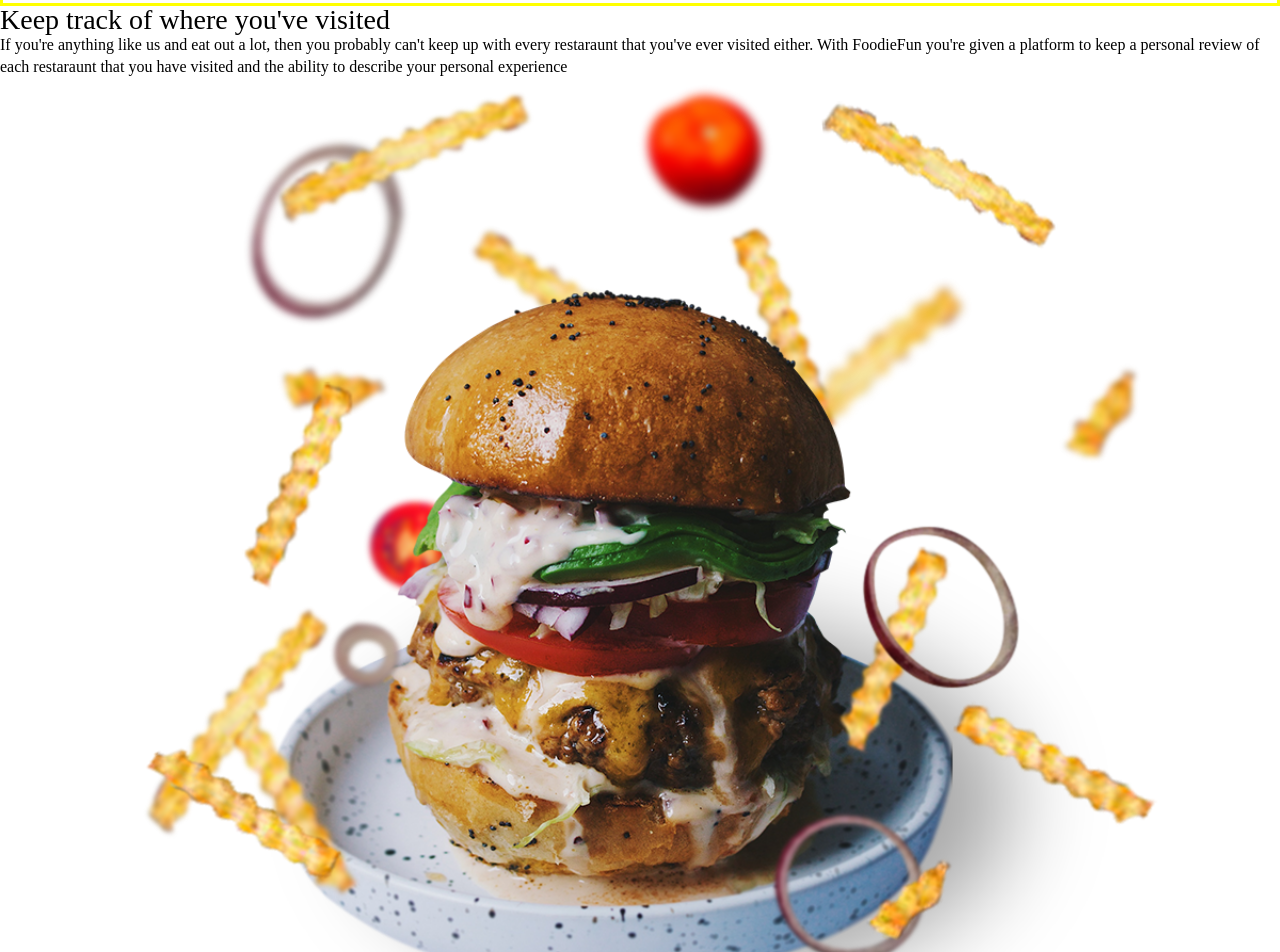
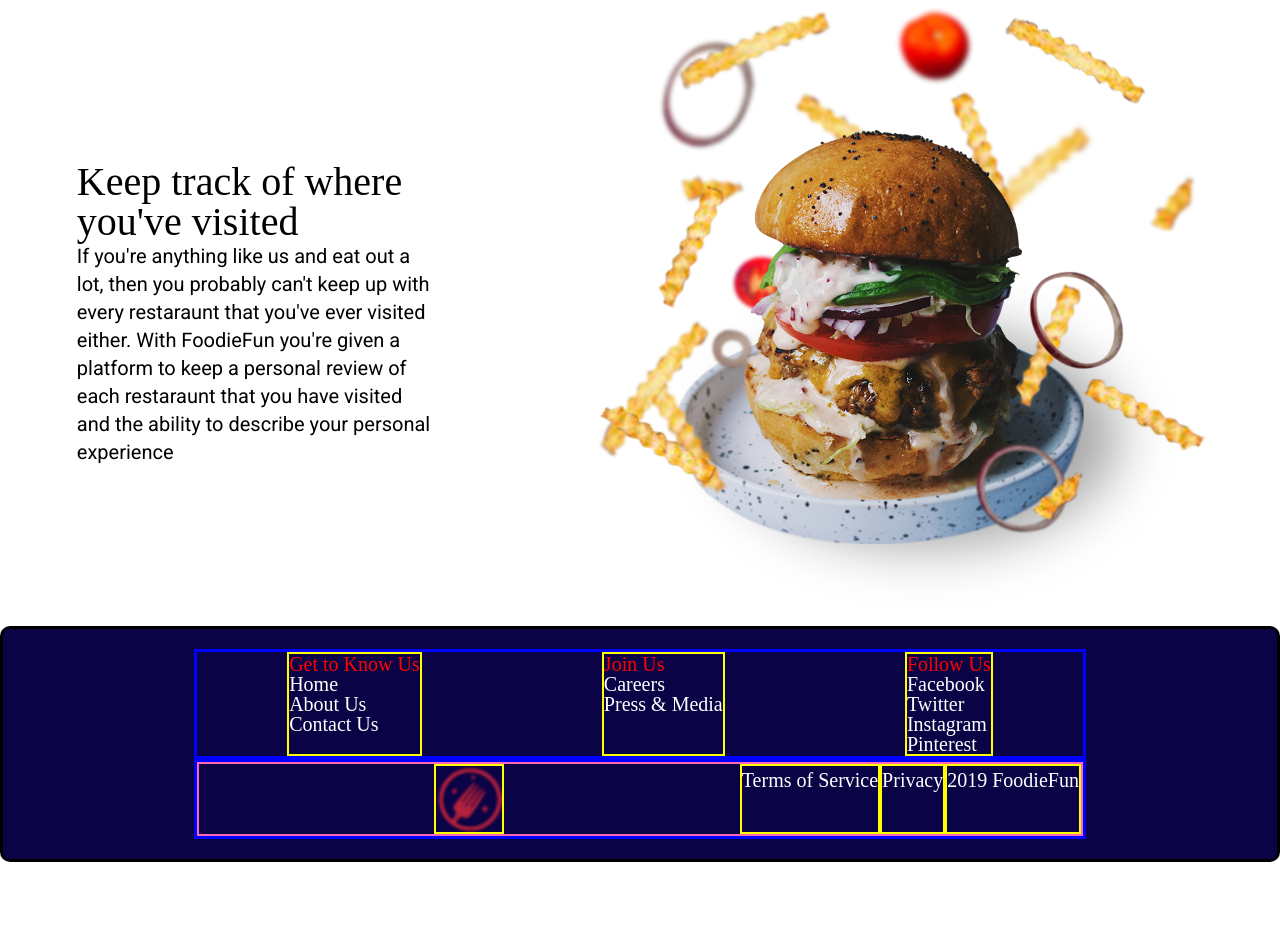
Before and after one commit to buildweek-foodiefun/marketing-page, a plain HTML site: page Index.html in a window 1280 px wide. Shown: the part 1445-2397 px from the top of the page. After the commit the page ends 2307 px from the top, so only its background shows below. Drawn offline with Linux system fonts and the light colour scheme.

Commit message:
working on footer

```diff
--- a/Index.html
+++ b/Index.html
@@ -7,7 +7,7 @@
     <link href="https://fonts.googleapis.com/css?family=Indie+Flower%7CRoboto" rel="stylesheet">
     <link href="css/index.css" rel="stylesheet">
 
-    <title>Foodie Fun</title>
+    <title>FoodieFun</title>
 </head>
 <body>
 <div class="container">
@@ -36,7 +36,7 @@
 
     <section class="top-content">
         <div class="top-text">
-            <h1>Foodie Fun</h1>
+            <h1>FoodieFun</h1>
             <p>The food from the places that you loved most!</p>
         </div>
         <div class="top-img">
@@ -44,40 +44,75 @@
         </div>
     </section>
 
+    <section class="">
+
+    </section>
+
     <section class="middle-content">
         <div class="middle-img">
-                    <img src="img/spaghetti.png" alt="spaghetti">
+            <img src="img/spaghetti.png" alt="spaghetti">
         </div>
         <div class="middle-text">
             <h2>Save your favorites</h2>
-
             <p>FoodieFun gives you the ability to keep track of what was order from your favorite restaraunts. Best of all you can keep track of your favorite items,rating them with a rating scale from 1 to 5 and commenting about what you liked best</p>
         </div>
     </section>
 
-    <section>
-            <div class="text-content">
-                    <h3>Keep track of where you've visited</h3>
-                    <p>If you're anything like us and eat out a lot, then you probably can't keep up with every restaraunt that you've ever visited either. With FoodieFun you're given a platform to keep a personal review of each restaraunt that you have visited and the ability to describe your personal experience</p>
-                    <img src="img/burger.png" alt="burger">
-            </div>
+    <section class="bottom-content">
+        <div class="bottom-text">
+            <h2>Keep track of where you've visited</h2>
+            <p>If you're anything like us and eat out a lot, then you probably can't keep up with every restaraunt that you've ever visited either. With FoodieFun you're given a platform to keep a personal review of each restaraunt that you have visited and the ability to describe your personal experience</p>
+        </div>
+        <div class="bottom-img">
+            <img src="img/burger.png" alt="burger">
+        </div>
     </section>
 
 
 <!-- CAROUSEL -->
-<div class="carousel">
+<!-- <div class="carousel">
         <div class="left-button">
             < </div> <img src="img/user-1.jpg">
             <img src="img/user-2.jpg">
             <img src="img/user-3.jpg">
             <img src="img/user-4.jpg">
             <div class="right-button"> > </div>
-        </div>
+        </div> -->
         <!-- End CAROUSEL -->
 
-
-
-
+    <footer class="footer-container">
+        <div class="footer-info">
+            <div>
+                <h4>Get to Know Us</h4>
+                <a href="#">Home</a>
+                <a href="#">About Us</a>
+                <a href="#">Contact Us</a>
+            </div>
+            <div>
+                <h4>Join Us</h4>
+                <a href="#">Careers</a>
+                <a href="#">Press & Media</a>
+            </div>
+            <div>
+                <h4>Follow Us</h4>
+                <a href="#">Facebook</a>
+                <a href="#">Twitter</a>
+                <a href="#">Instagram</a>
+                <a href="#">Pinterest</a>
+            </div>
+        </div>
+        <div class="copyright">
+            <!-- <div>
+                <img class="copyright-logo" src="img/favicon-32x32.png" alt="Company Logo">
+            </div> -->
+            <div class="copyright-p">
+                <img class="copyright-logo" src="img/favicon-32x32.png" alt="Company Logo">
+                <p>Terms of Service</p>
+                <p>Privacy</p>
+                <p>2019 FoodieFun</p>
+            </div>
+        </div>
+    </footer>
 
 </body>
 </html>
--- a/less/navigation.less
+++ b/less/navigation.less
@@ -82,7 +82,7 @@
 }
 
 .middle-content{
-    border: 3px solid yellow;
+    // border: 3px solid yellow;
     display: flex;
     .middle-img{
         width: 60%;
@@ -94,7 +94,7 @@
         flex-direction: column;
         align-items: center;
         h2, p{
-            border: 2px solid hotpink;
+            // border: 2px solid hotpink;
             width: 70%;
         }
         h2{
@@ -108,3 +108,80 @@
         }
     }
 }
+
+.bottom-content{
+    // border: 3px solid yellow;
+    display: flex;
+    .bottom-text{
+        width: 40%;
+        display: flex;
+        justify-content: center;
+        flex-direction: column;
+        align-items: center;
+        h2, p{
+            // border: 2px solid hotpink;
+            width: 70%;
+        }
+        h2{
+            display: flex;
+            justify-content: center;
+            font-size: 4rem;
+        }
+        p{
+            font-size: 2rem;
+            font-family: 'Roboto', sans-serif;
+        }
+    }
+    .bottom-img{
+        width: 60%;
+    }
+}
+
+.footer-container{
+    border: 3px solid black;
+    background-color: #0A0345;
+    display: flex;
+    flex-direction: column;
+    .footer-info{
+        border: 3px solid blue;
+        width: 70%;
+        display: flex;
+        justify-content: space-around;
+        div{
+            border: 2px solid yellow;
+            display: flex;
+            flex-direction: column;
+        }
+        h4{
+            font-size: 2rem;
+            color: red;
+        }
+        a{
+            font-size: 2rem;
+            color: white;
+            text-decoration: none;
+        }
+    }
+    .copyright{
+        border: 3px solid blue;
+        max-height: 80px;
+        width: 70%;
+        display: flex;
+        justify-content: space-around;
+        .copyright-p{
+            border: 2px solid hotpink;
+            width: 100%;
+            display: flex;
+            justify-content: space-around;
+            .copyright-logo{
+                border: 2px solid yellow;
+                max-width: 70px;
+            }
+            p{
+                border: 2px solid yellow;
+                font-size: 2rem;
+                color: white;
+            }
+        }
+    }
+}
```
Also changed, not shown: css/index.css.
